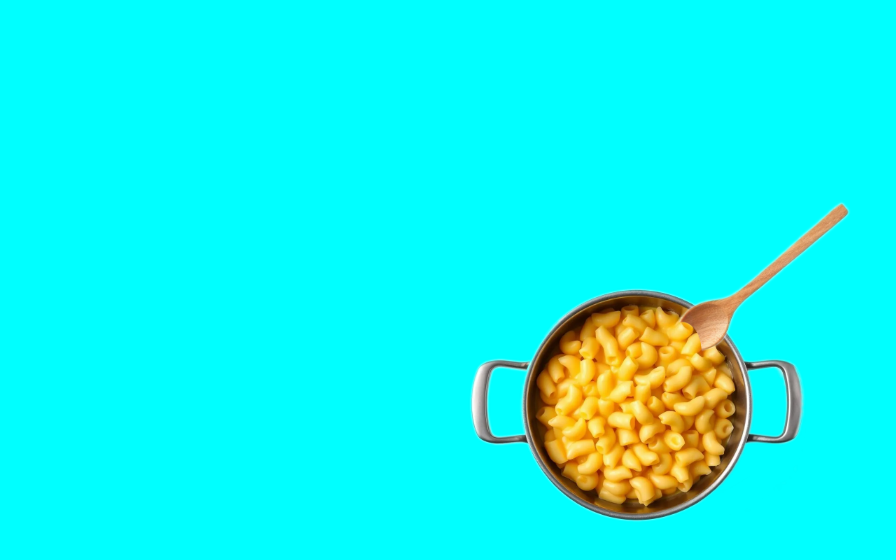
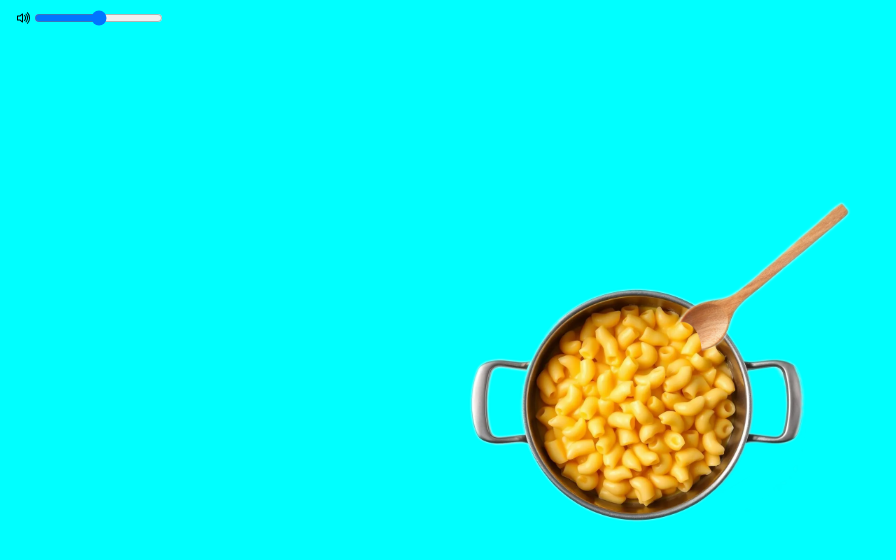
Before and after one commit to Seranie/macaroni-in-a-pot, a React (Vite) app: page / in a window 1280 px wide. Shown: the top 560 px of the page, without its empty margins (0-896 px from the left). Built offline with nearby package versions, Linux system fonts and the light colour scheme.

Commit message:
added volume slider with necessary event listener

```diff
--- a/src/components/Background.tsx
+++ b/src/components/Background.tsx
@@ -3,6 +3,7 @@ import styles from './Background.module.css';
 import Pot from './Pot';
 import Spoon from './Spoon';
 import Audio from './Audio';
+import Volume from './Volume';
 
 export default function Background(){
     const potRef = useRef<SVGPathElement>(null);
@@ -12,6 +13,7 @@ export default function Background(){
 
     return (
         <div className={ styles.background }>
+            <Volume macaroniRef={ macaroniRef } stirringRef={ stirringRef }/>
             <Spoon potRef={ potRef } macaroniRef={ macaroniRef } stirringRef={ stirringRef }/>
             <Pot potRef={ potRef }/>
             <Audio macaroniRef= { macaroniRef } stirringRef={ stirringRef }/>
--- /dev/null
+++ b/src/components/Volume.module.css
@@ -0,0 +1,11 @@
+.iconColor {
+    background-color: black;
+}
+
+.divStyle {
+    display: flex;
+    position: absolute;
+    padding: 0.5em 1em;
+    justify-content: center;
+    align-items: center;
+}
--- /dev/null
+++ b/src/components/Volume.tsx
@@ -0,0 +1,26 @@
+import { useEffect, useRef } from 'react';
+import styles from './Volume.module.css';
+import type { AudioProps } from './types';
+
+export default function Volume({ macaroniRef, stirringRef }: AudioProps) {
+    const volumeRef = useRef<HTMLInputElement>(null);
+
+    useEffect(() => {
+        volumeRef.current!.addEventListener('input', (e) => {
+            // .volume takes in a float!
+            macaroniRef.current!.volume = volumeRef.current!.valueAsNumber / 100;
+            stirringRef.current!.volume = volumeRef.current!.valueAsNumber / 100;
+        });
+    }, []);
+
+    return (
+        <div className={ styles.divStyle }>
+            <svg xmlns="http://www.w3.org/2000/svg" width="16" height="16" fill={ styles.iconColor } viewBox="0 0 16 16">
+                <path d="M11.536 14.01A8.47 8.47 0 0 0 14.026 8a8.47 8.47 0 0 0-2.49-6.01l-.708.707A7.48 7.48 0 0 1 13.025 8c0 2.071-.84 3.946-2.197 5.303z"/>
+                <path d="M10.121 12.596A6.48 6.48 0 0 0 12.025 8a6.48 6.48 0 0 0-1.904-4.596l-.707.707A5.48 5.48 0 0 1 11.025 8a5.48 5.48 0 0 1-1.61 3.89z"/>
+                <path d="M10.025 8a4.5 4.5 0 0 1-1.318 3.182L8 10.475A3.5 3.5 0 0 0 9.025 8c0-.966-.392-1.841-1.025-2.475l.707-.707A4.5 4.5 0 0 1 10.025 8M7 4a.5.5 0 0 0-.812-.39L3.825 5.5H1.5A.5.5 0 0 0 1 6v4a.5.5 0 0 0 .5.5h2.325l2.363 1.89A.5.5 0 0 0 7 12zM4.312 6.39 6 5.04v5.92L4.312 9.61A.5.5 0 0 0 4 9.5H2v-3h2a.5.5 0 0 0 .312-.11"/>
+            </svg>
+            <input type="range" min="0" max="100" id="volumeSlider" ref={ volumeRef }/>
+        </div>
+    )
+}
```
